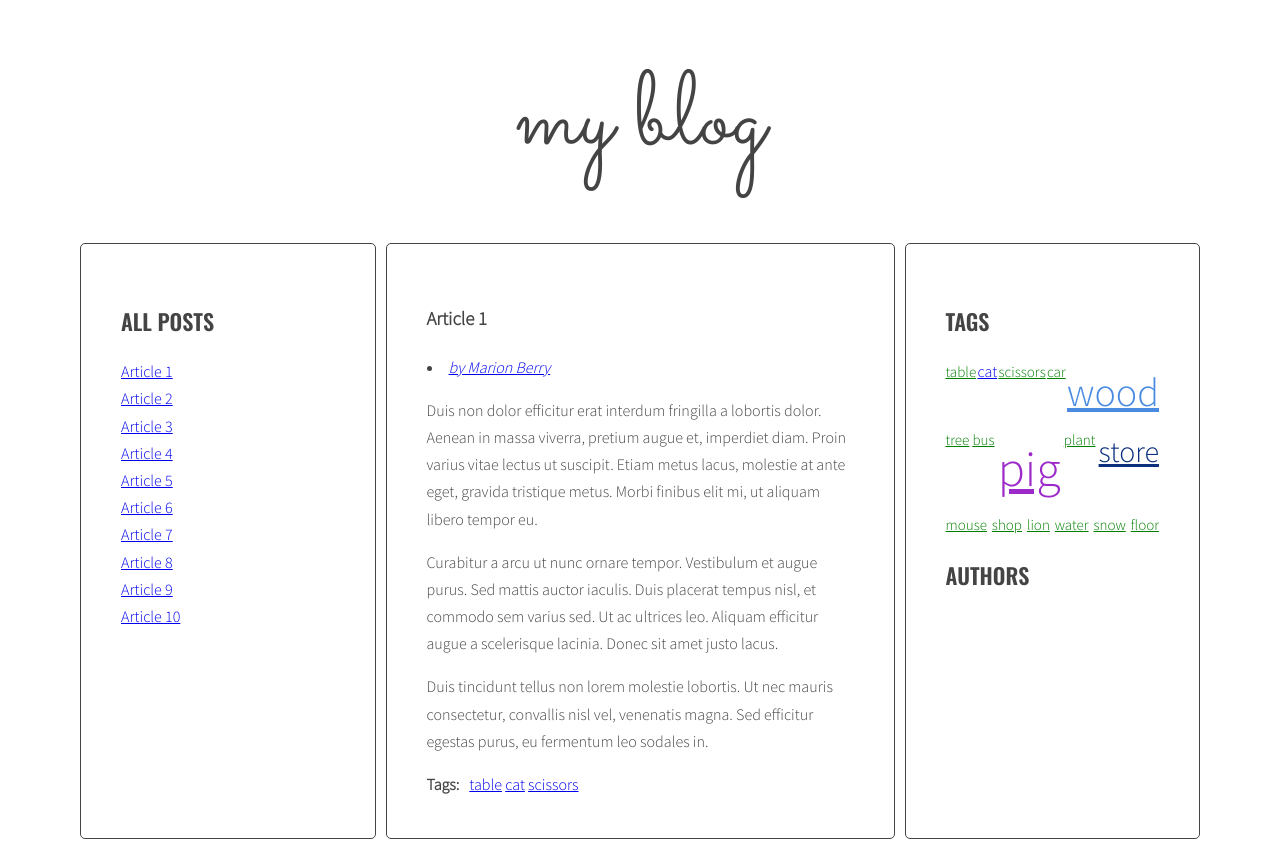
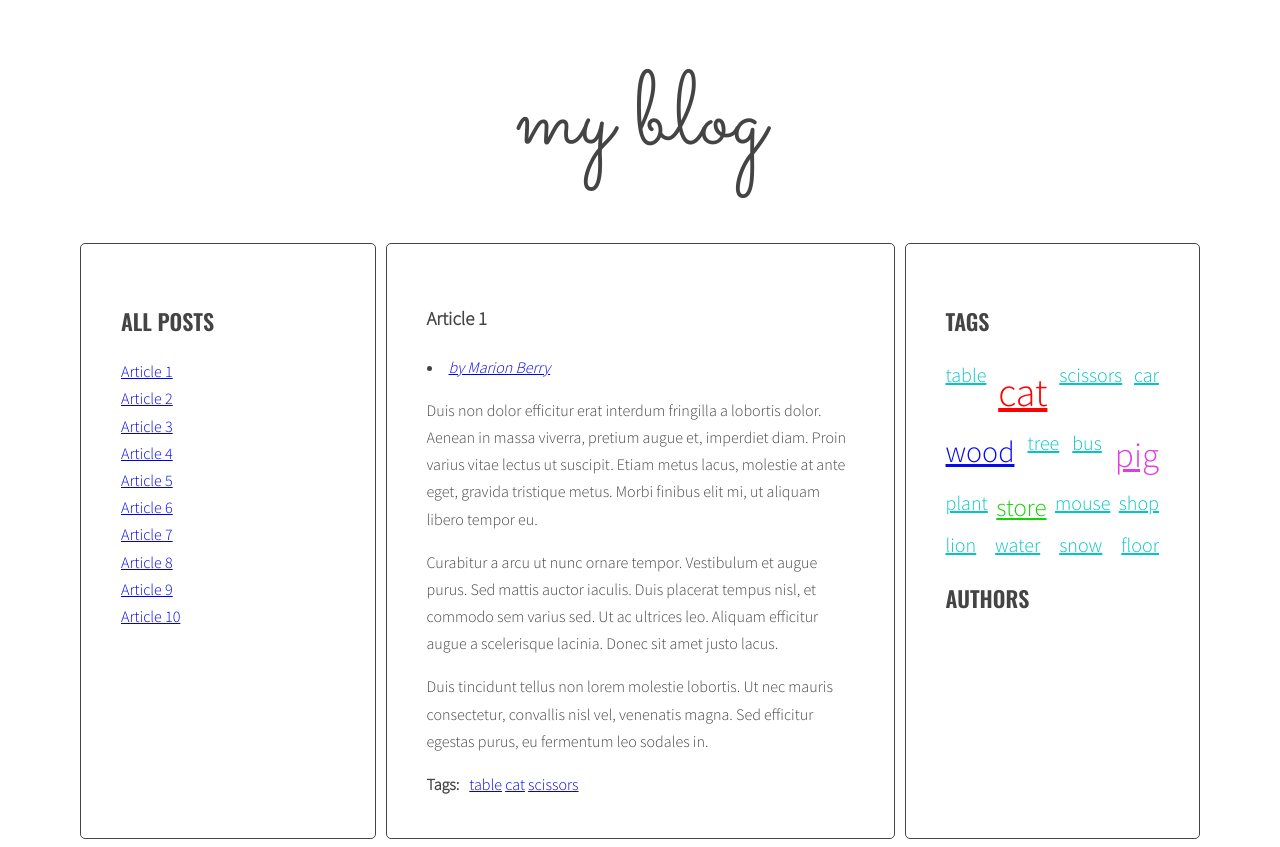
Before and after one commit to kyrylotsybulskyi/javascript-blog, a website: page index.html in a window 1280 px wide. Drawn offline with nearby package versions, Linux system fonts and the light colour scheme.

Commit message:
Corrected cloud of tags at the right column

```diff
--- a/js/script.js
+++ b/js/script.js
@@ -382,18 +382,19 @@ addClickListenersToAuthors();
 
 function calculateTagsParams(tags){
 
-  let max=0, min=99999, params = {min, max};
+  let max=0, min=99999, tagsParams = {min, max};
 
   for(let tag in tags){
 
     console.log(tag + ' is used ' + tags[tag] + ' times');
-    params.max = Math.max(tags[tag], params.max);
-    params.min = Math.min(tags[tag], params.max);
+    tagsParams.max = Math.max(tags[tag], tagsParams.max);
+    tagsParams.min = Math.min(tags[tag], tagsParams.max);
     console.log('tags: ', tags);
 
   }
+  console.log('tagsParams: ',tagsParams);
 
-  return params;
+  return tagsParams;
 
 }
 
@@ -403,9 +404,10 @@ function calculateTagClass(count, params){
   percentage = normalizedCount / normalizedMax,
   classNumber = Math.floor(percentage * (optCloudClassCount - 1) + 1);
   //count = classNumber;
+  console.log('params.max: ', params.max);
   console.log('count: ', count);
   console.log('normalizedCount: ', normalizedCount);
-  return '<a class="' + optCloudClassPrefix + count + '"';
+  return '<a class="' + optCloudClassPrefix + classNumber + '"';
   //console.log('linkHTML: ', linkHTML);
 }
 
@@ -508,10 +510,11 @@ function generateTags(){
 
     //tagLinkHTML = calculateTagClass(allTags[tag], tagsParams);
 
-    const tagLinkHTML = '<li>' + calculateTagClass(allTags[tag], optCloudClassPrefix) + ' href="#tag-' + tag +'">' + tag +'</a></li>';
+    const tagLinkHTML = '<li>' + calculateTagClass(allTags[tag], tagsParams) + ' href="#tag-' + tag +'">' + tag +'</a></li>';
     allTagsHTML += tagLinkHTML;
     console.log('tagLinkHTML:', tagLinkHTML);
     console.log('allTags[tag]', allTags[tag]);
+
 
   /* [NEW] END LOOP: for each tag in allTags: */
 
--- a/sass/style.scss
+++ b/sass/style.scss
@@ -112,6 +112,8 @@ body {
   font-style: italic;
 }
 
+/* Post-tags  */
+
 .post-tags {
   display: flex;
   p {
@@ -127,26 +129,26 @@ body {
 }
 
 .tag-size-1 {
-  color: green;
-  font-size: 15px;
+  color: rgb(4, 197, 197);
+  font-size: 20px;
 }
 
 .tag-size-2 {
-  color: rgb(7, 42, 56);
-  font-size: 20px;
+  color: rgb(19, 211, 2);
+  font-size: 25px;
 }
 
 .tag-size-3 {
-  color: rgb(12, 48, 126);
+  color: rgb(6, 10, 243);
   font-size: 30px;
 }
 
 .tag-size-4 {
-  color: rgb(73, 139, 224);
-  font-size: 40px;
+  color: rgb(221, 62, 221);
+  font-size: 35px;
 }
 
 .tag-size-5 {
-  color: rgb(156, 42, 201);
-  font-size: 50px;
+  color: rgb(255, 0, 0);
+  font-size: 40px;
 }
```
Also changed, not shown: css/style.css, 1 other file.
